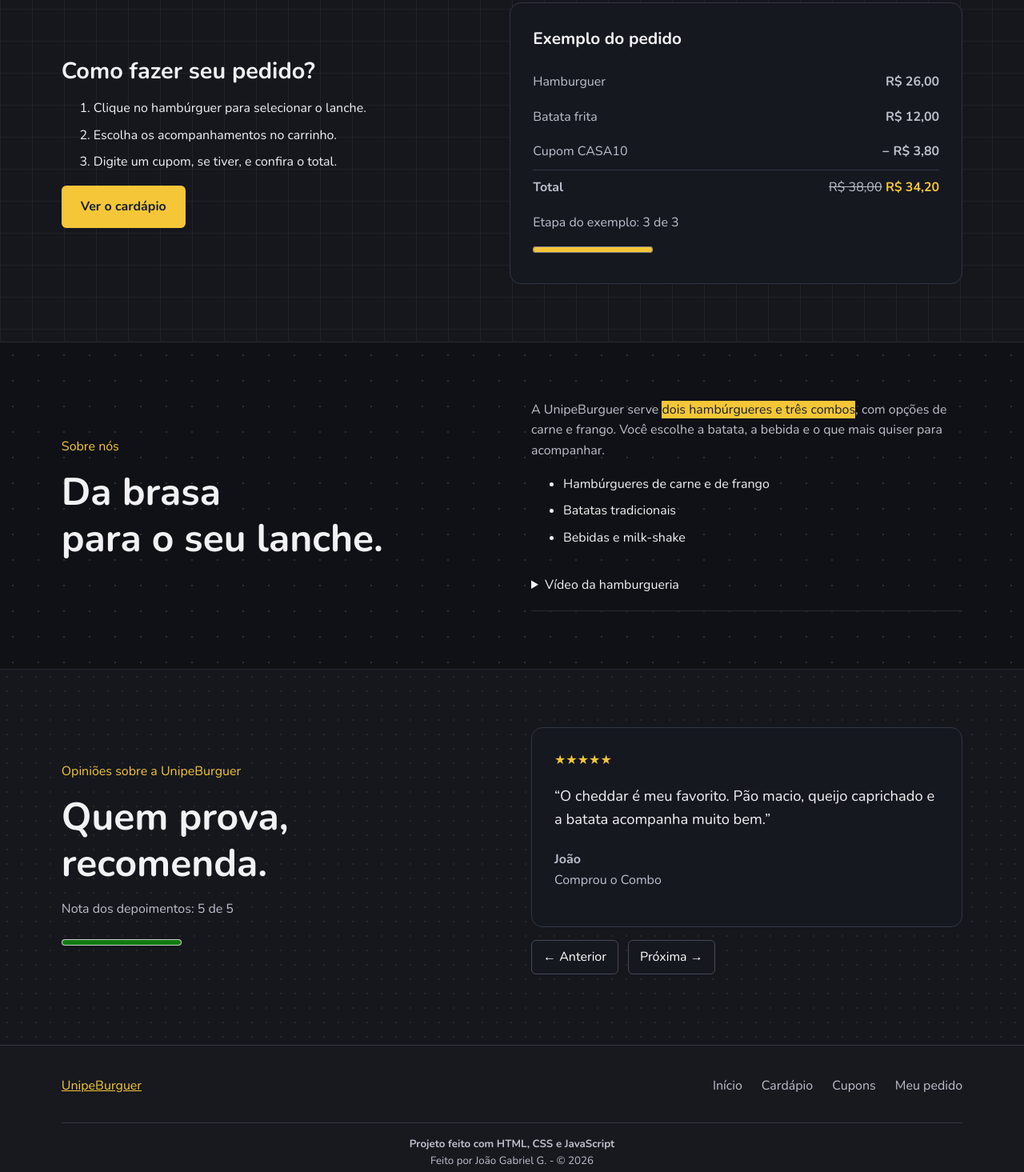
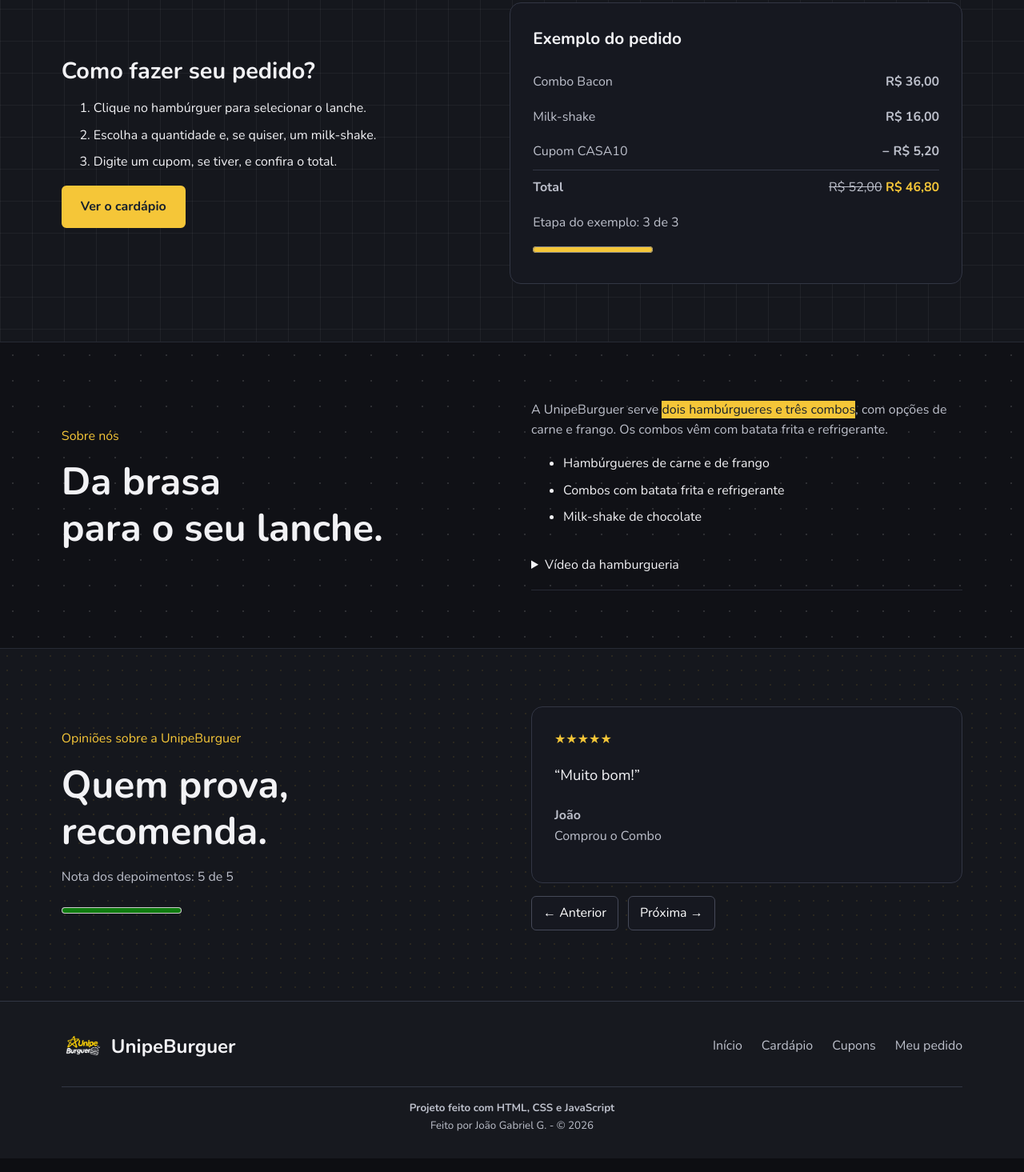
Before and after one commit to Kamazn/Israel_Projeto_Final, a plain HTML site: page html/index.html in a window 1280 px wide. Shown: the part 870-2335 px from the top of the page at 80% size. Drawn offline with nearby package versions, Linux system fonts and the light colour scheme; a script that the page names is missing.

Commit message:
Atualiza o exemplo de pedido e a marca do rodapé

```diff
--- a/html/index.html
+++ b/html/index.html
@@ -46,7 +46,7 @@
                     <h2 id="titulo-pedido">Como fazer seu pedido?</h2>
                     <ol>
                         <li>Clique no hambúrguer para selecionar o lanche.</li>
-                        <li>Escolha os acompanhamentos no carrinho.</li>
+                        <li>Escolha a quantidade e, se quiser, um milk-shake.</li>
                         <li>Digite um cupom, se tiver, e confira o total.</li>
                     </ol>
                     <a class="botao" href="cardapio.html">Ver o cardápio</a>
@@ -54,10 +54,10 @@
 
                 <article class="previa-pedido">
                     <h3>Exemplo do pedido</h3>
-                    <p>Hamburguer <strong>R$ 26,00</strong></p>
-                    <p>Batata frita <strong>R$ 12,00</strong></p>
-                    <p>Cupom CASA10 <strong>− R$ 3,80</strong></p>
-                    <p class="valor-previa">Total <strong><del>R$ 38,00</del> <ins>R$ 34,20</ins></strong></p>
+                    <p>Combo Bacon <strong>R$ 36,00</strong></p>
+                    <p>Milk-shake <strong>R$ 16,00</strong></p>
+                    <p>Cupom CASA10 <strong>− R$ 5,20</strong></p>
+                    <p class="valor-previa">Total <strong><del>R$ 52,00</del> <ins>R$ 46,80</ins></strong></p>
                     <p>Etapa do exemplo: 3 de 3</p>
                     <progress value="3" max="3">3 de 3</progress>
                 </article>
@@ -71,11 +71,11 @@
                 </header>
 
                 <article>
-                    <p>A UnipeBurguer serve <mark>dois hambúrgueres e três combos</mark>, com opções de carne e frango. Você escolhe a batata, a bebida e o que mais quiser para acompanhar.</p>
+                    <p>A UnipeBurguer serve <mark>dois hambúrgueres e três combos</mark>, com opções de carne e frango. Os combos vêm com batata frita e refrigerante.</p>
                     <ul>
                         <li>Hambúrgueres de carne e de frango</li>
-                        <li>Batatas tradicionais</li>
-                        <li>Bebidas e milk-shake</li>
+                        <li>Combos com batata frita e refrigerante</li>
+                        <li>Milk-shake de chocolate</li>
                     </ul>
 
                     <details>
@@ -100,17 +100,17 @@
                 <section class="depoimentos">
                     <article class="avaliacao">
                         <p class="estrelas" aria-label="5 de 5 estrelas">★★★★★</p>
-                        <blockquote>“O cheddar é meu favorito. Pão macio, queijo caprichado e a batata acompanha muito bem.”</blockquote>
+                        <blockquote>“Muito bom!”</blockquote>
                         <p><strong>João</strong><br>Comprou o Combo</p>
                     </article>
                     <article class="avaliacao oculto">
                         <p class="estrelas" aria-label="5 de 5 estrelas">★★★★★</p>
-                        <blockquote>“Gostei da opção de frango. Com refri e batata, ficou uma combinação ótima.”</blockquote>
+                        <blockquote>“10000000/10”</blockquote>
                         <p><strong>Eryck</strong><br>Comprou o Combo</p>
                     </article>
                     <article class="avaliacao oculto">
                         <p class="estrelas" aria-label="5 de 5 estrelas">★★★★★</p>
-                        <blockquote>“O duplo já vale a visita. Pedi com batata e dividi o milk-shake.”</blockquote>
+                        <blockquote>“O melhor que ta tendo”</blockquote>
                         <p><strong>Israel</strong><br>Comprou o Combo</p>
                     </article>
                     <p class="setas">
@@ -122,7 +122,10 @@
         </main>
 
         <footer class="rodape">
-            <a class="marca" href="index.html">UnipeBurguer</a>
+            <a class="logo" href="index.html">
+                <img src="../img/logo.png" alt="" width="52" height="52">
+                UnipeBurguer
+            </a>
             <nav class="mapa-site" aria-label="Todas as páginas">
                 <a href="index.html">Início</a>
                 <a href="cardapio.html">Cardápio</a>
```
